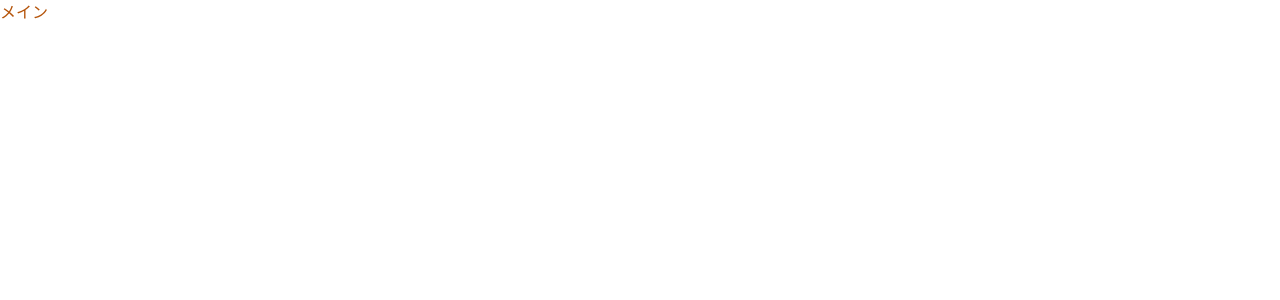
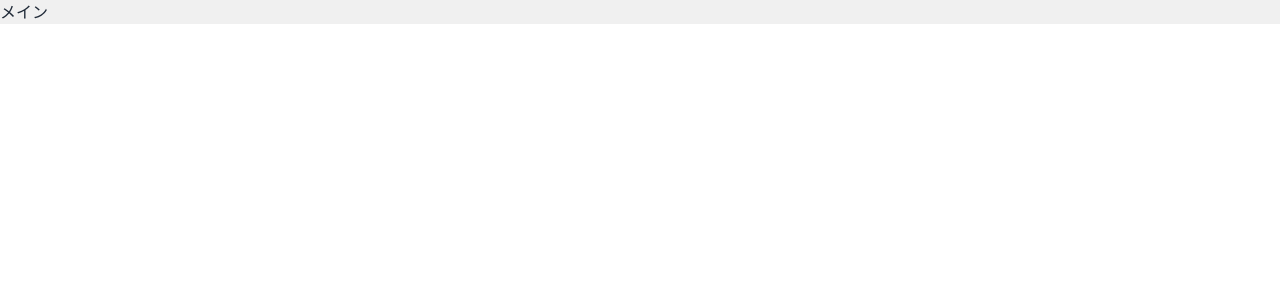
Before and after one commit to yutteee/ai_word, a Next.js app in the folder frontend/: page / in a window 1280 px wide. Shown: the top 300 px of the page. Built offline with nearby package versions, Linux system fonts and the light colour scheme.

Commit message:
layout.tsxを定義 #1

```diff
--- /dev/null
+++ b/frontend/src/app/(navigation)/layout.tsx
@@ -0,0 +1,51 @@
+import Link from "next/link";
+
+export default function NavigationLayout({ children }: { children: React.ReactNode }) {
+  return (
+    <>
+      <header className="navbar bg-white">
+        <div className="flex-none">
+          {/* ハンバーガーメニュー */}
+          <label htmlFor="my-drawer-2" className="btn drawer-button lg:hidden bg-white border-none">
+            <svg
+              xmlns="http://www.w3.org/2000/svg"
+              fill="none"
+              viewBox="0 0 24 24"
+              className="inline-block w-5 h-5 stroke-current"
+            >
+              <path
+                strokeLinecap="round"
+                strokeLinejoin="round"
+                strokeWidth="2"
+                d="M4 6h16M4 12h16M4 18h16"
+              ></path>
+            </svg>
+          </label>
+        </div>
+        <div className="flex-1 ml-8">
+          <Link href="/top" className="text-primary">
+            ai単語
+          </Link>
+        </div>
+      </header>
+      <main className="drawer lg:drawer-open">
+        <input id="my-drawer-2" type="checkbox" className="drawer-toggle" />
+        <div className="drawer-content flex flex-col items-center justify-center">{children}</div>
+        <div className="drawer-side">
+          <label htmlFor="my-drawer-2" className="drawer-overlay"></label>
+          <ul className="menu p-4 w-80 h-full bg-white text-base-content">
+            <li>
+              <Link href="/top">Top</Link>
+            </li>
+            <li>
+              <Link href="/words">Words</Link>
+            </li>
+            <li>
+              <Link href="/articles">Articles</Link>
+            </li>
+          </ul>
+        </div>
+      </main>
+    </>
+  );
+}
--- a/frontend/src/app/layout.tsx
+++ b/frontend/src/app/layout.tsx
@@ -9,7 +9,7 @@ export const metadata: Metadata = {
 export default function RootLayout({ children }: { children: React.ReactNode }) {
   return (
     <html lang="ja">
-      <body className="text-amber-700">{children}</body>
+      <body className="bg-background">{children}</body>
     </html>
   );
 }
--- a/frontend/tailwind.config.js
+++ b/frontend/tailwind.config.js
@@ -2,7 +2,14 @@
 module.exports = {
   content: ["./src/**/*.{js,jsx,ts,tsx}"],
   theme: {
-    extend: {},
+    extend: {
+      colors: {
+        background: "#F0F0F0",
+        white: "#FFFFFF",
+        border: "#D6D6D6",
+        primary: "#97D0D3",
+      },
+    },
   },
-  plugins: [],
+  plugins: [require("daisyui")],
 };
```
